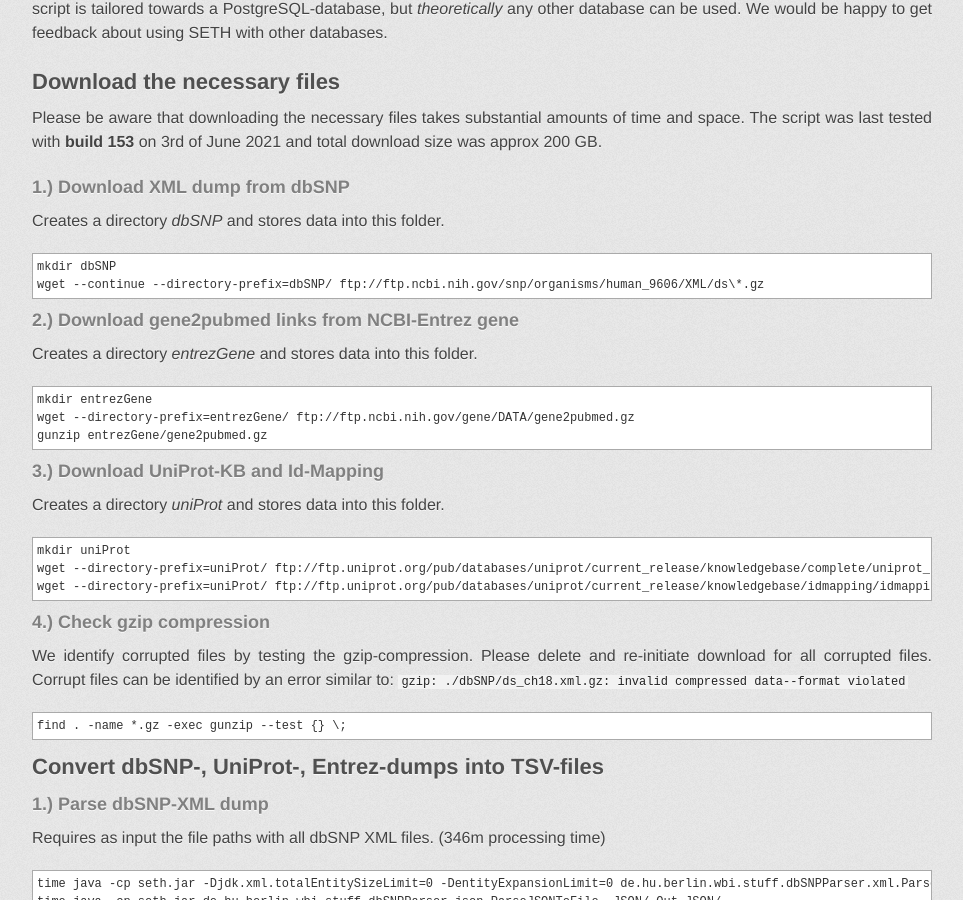
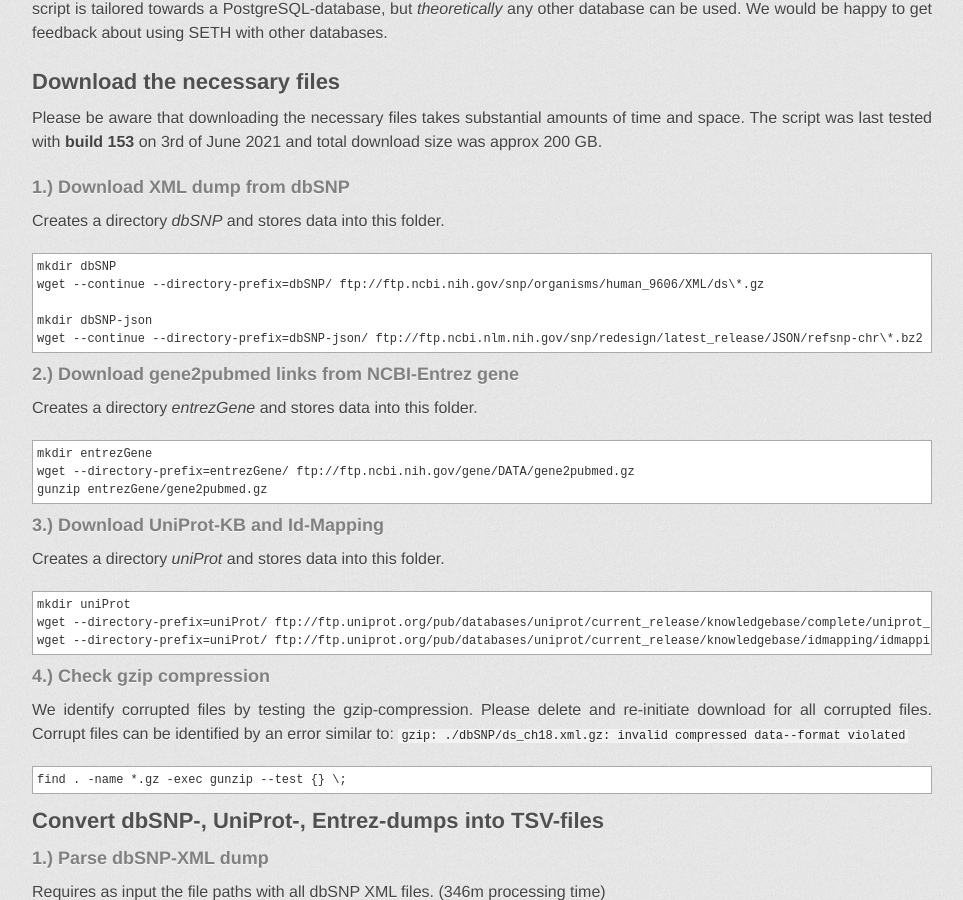
Before and after one commit to rockt/SETH, a Jekyll site: the page built from index.md, in a window 1280 px wide and 900 px high, scrolled down 7001 px. Shown: the whole window, without its empty margins (158-1121 px from the left). Built offline with Jekyll 4.4.1, drawn with Linux system fonts in a browser that asks for light colours; some web fonts are replaced.

Commit message:
added json

```diff
--- a/index.md
+++ b/index.md
@@ -369,6 +369,9 @@
     mkdir dbSNP
 	wget --continue --directory-prefix=dbSNP/ ftp://ftp.ncbi.nih.gov/snp/organisms/human_9606/XML/ds\*.gz
 
+    mkdir dbSNP-json
+    wget --continue --directory-prefix=dbSNP-json/ ftp://ftp.ncbi.nlm.nih.gov/snp/redesign/latest_release/JSON/refsnp-chr\*.bz2
+
 ### 2.) Download gene2pubmed links from NCBI-Entrez gene
 Creates a directory *entrezGene* and stores data into this folder.
 
```
